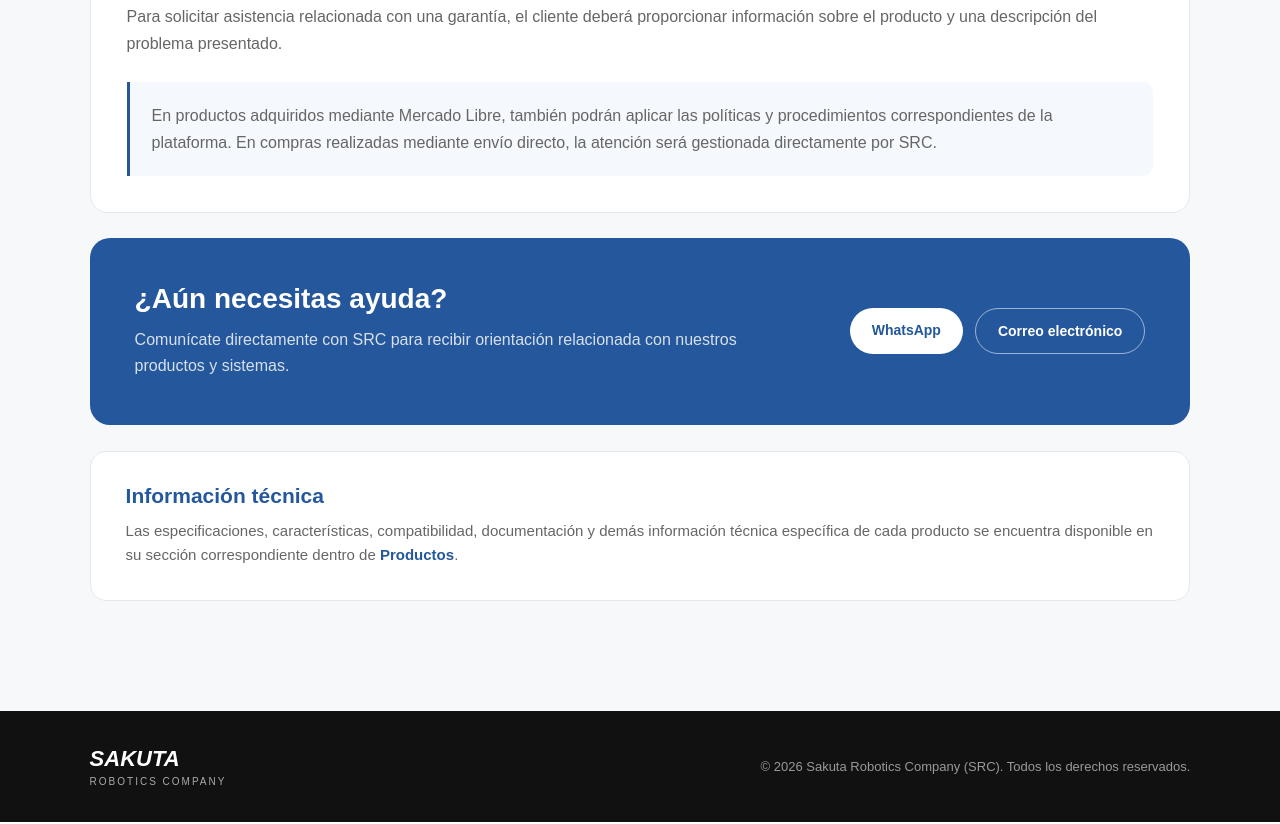
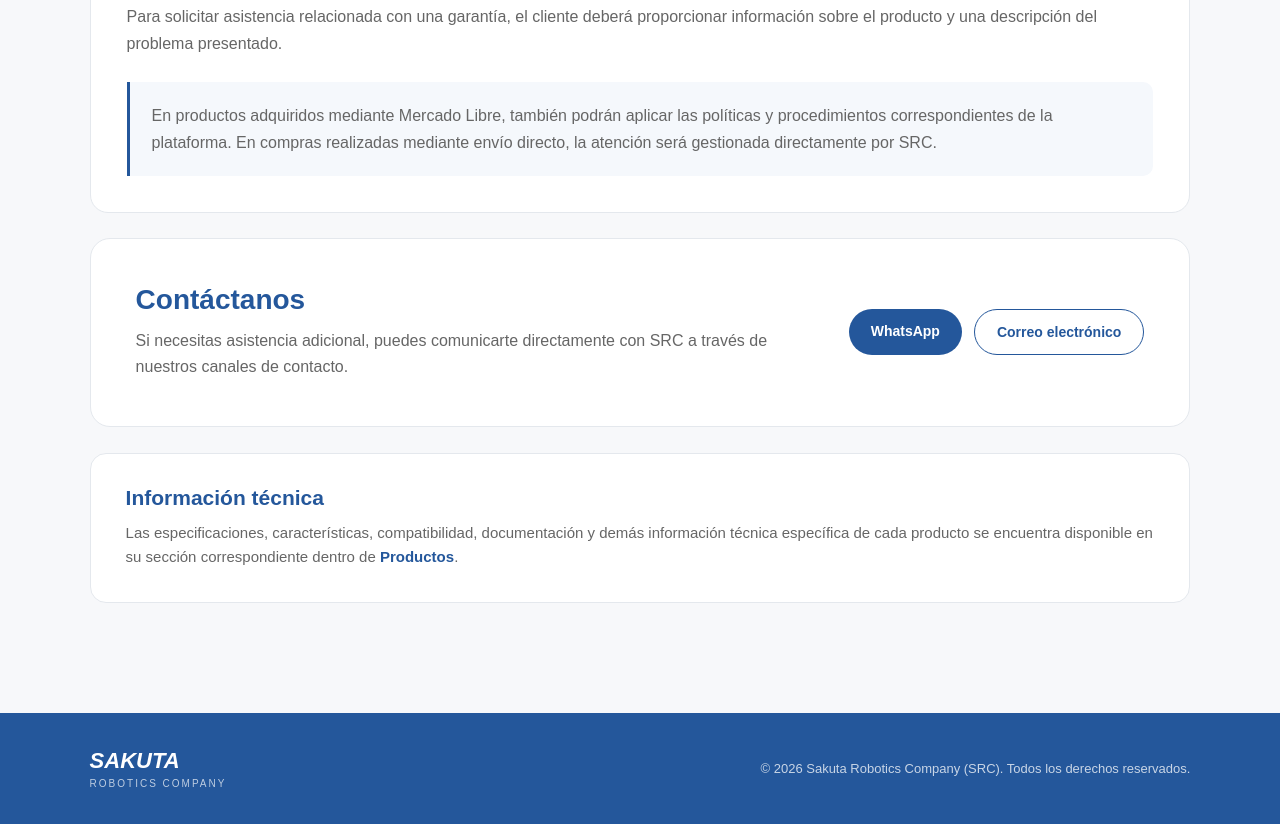
Before and after one commit to sakutarobotics/src-website, a plain HTML site: page soporte.html in a window 1280 px wide. Shown: the part 1815-2639 px from the top of the page. Drawn offline with Linux system fonts and the light colour scheme.

Commit message:
Refactor contact support styles and text
Updated styles and text for contact support section.

```diff
--- a/soporte.html
+++ b/soporte.html
@@ -665,11 +665,13 @@
 
             padding: 45px;
 
-            background: var(--blue);
+            background: white;
+
+            border: 1px solid var(--border);
 
             border-radius: 20px;
 
-            color: white;
+            color: var(--black);
 
             display: grid;
 
@@ -681,13 +683,15 @@
         }
 
         .contact-support h3 {
+            color: var(--blue);
+
             font-size: 28px;
 
             margin-bottom: 12px;
         }
 
         .contact-support p {
-            color: rgba(255,255,255,0.82);
+            color: var(--gray);
 
             font-size: 16px;
 
@@ -723,25 +727,29 @@
         }
 
         .contact-button-primary {
-            background: white;
-
-            color: var(--blue);
+            background: var(--blue);
+
+            color: white;
         }
 
         .contact-button-primary:hover {
             transform: translateY(-2px);
 
-            background: #f3f6fb;
+            background: var(--blue-dark);
         }
 
         .contact-button-secondary {
+            color: var(--blue);
+
+            border: 1px solid var(--blue);
+
+            background: white;
+        }
+
+        .contact-button-secondary:hover {
+            background: var(--blue);
+
             color: white;
-
-            border: 1px solid rgba(255,255,255,0.55);
-        }
-
-        .contact-button-secondary:hover {
-            background: rgba(255,255,255,0.10);
 
             transform: translateY(-2px);
         }
@@ -801,7 +809,7 @@
         ========================================== */
 
         footer {
-            background: #111111;
+            background: var(--blue);
 
             color: white;
 
@@ -844,11 +852,11 @@
 
             margin-top: 4px;
 
-            color: #aaaaaa;
+            color: rgba(255,255,255,0.70);
         }
 
         .copyright {
-            color: #999999;
+            color: rgba(255,255,255,0.75);
 
             font-size: 13px;
 
@@ -1427,12 +1435,12 @@
                 <div>
 
                     <h3 data-i18n="stillNeedHelp">
-                        ¿Aún necesitas ayuda?
+                        Contáctanos
                     </h3>
 
                     <p data-i18n="stillNeedHelpDescription">
-                        Comunícate directamente con SRC para recibir orientación
-                        relacionada con nuestros productos y sistemas.
+                        Si necesitas asistencia adicional, puedes comunicarte
+                        directamente con SRC a través de nuestros canales de contacto.
                     </p>
 
                 </div>
@@ -1623,10 +1631,10 @@
                     "En productos adquiridos mediante Mercado Libre, también podrán aplicar las políticas y procedimientos correspondientes de la plataforma. En compras realizadas mediante envío directo, la atención será gestionada directamente por SRC.",
 
                 stillNeedHelp:
-                    "¿Aún necesitas ayuda?",
+                    "Contáctanos",
 
                 stillNeedHelpDescription:
-                    "Comunícate directamente con SRC para recibir orientación relacionada con nuestros productos y sistemas.",
+                    "Si necesitas asistencia adicional, puedes comunicarte directamente con SRC a través de nuestros canales de contacto.",
 
                 emailButton:
                     "Correo electrónico",
@@ -1725,10 +1733,10 @@
                     "For products purchased through Mercado Libre, the platform's applicable policies and procedures may also apply. For purchases made through direct shipping, assistance will be managed directly by SRC.",
 
                 stillNeedHelp:
-                    "Still need help?",
+                    "Contact us",
 
                 stillNeedHelpDescription:
-                    "Contact SRC directly for assistance related to our products and systems.",
+                    "If you need additional assistance, you can contact SRC directly through our communication channels.",
 
                 emailButton:
                     "Email",
@@ -1838,10 +1846,10 @@
                     "通过 Mercado Libre 购买的产品还可能适用该平台相应的政策和流程。通过直接配送购买的产品将由 SRC 直接提供服务。",
 
                 stillNeedHelp:
-                    "仍然需要帮助吗？",
+                    "联系我们",
 
                 stillNeedHelpDescription:
-                    "直接联系 SRC，获取有关我们产品和系统的帮助。",
+                    "如果需要更多帮助，可以通过我们的联系渠道直接与 SRC 联系。",
 
                 emailButton:
                     "电子邮件",
```
